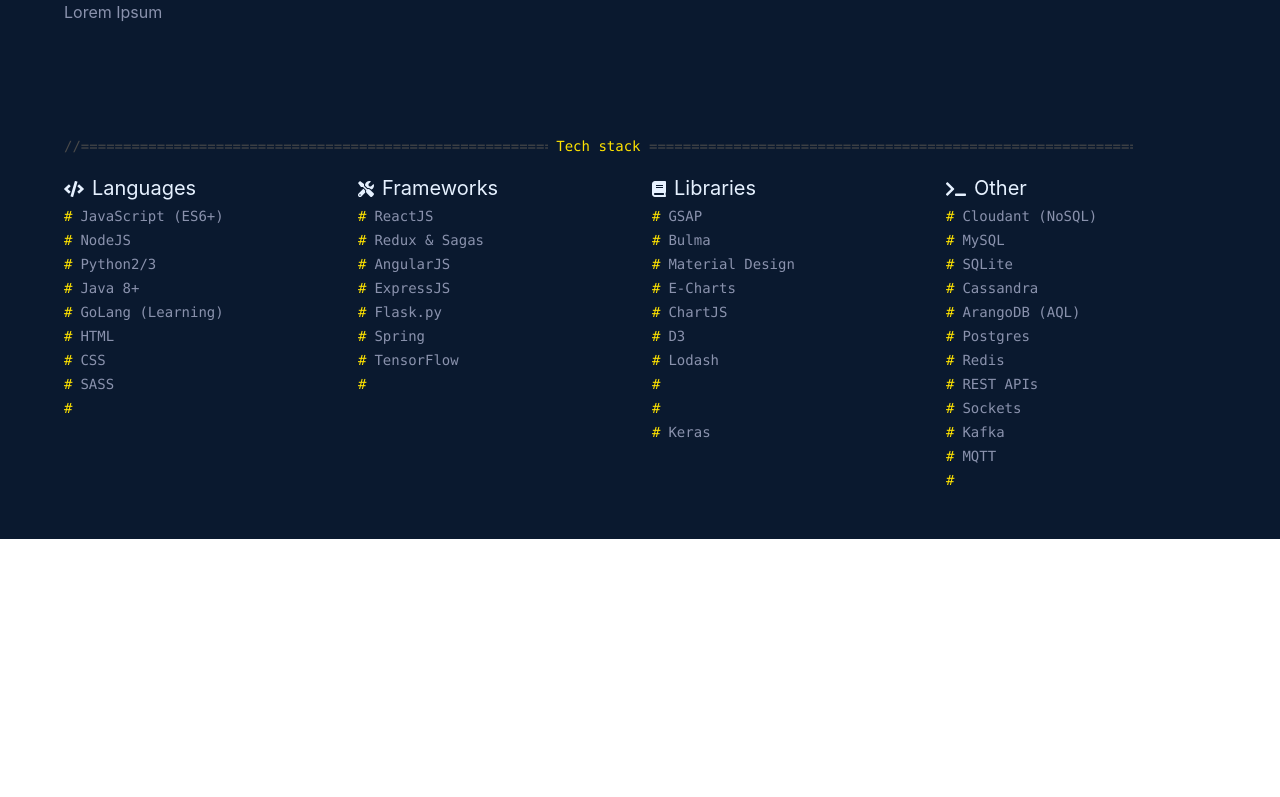
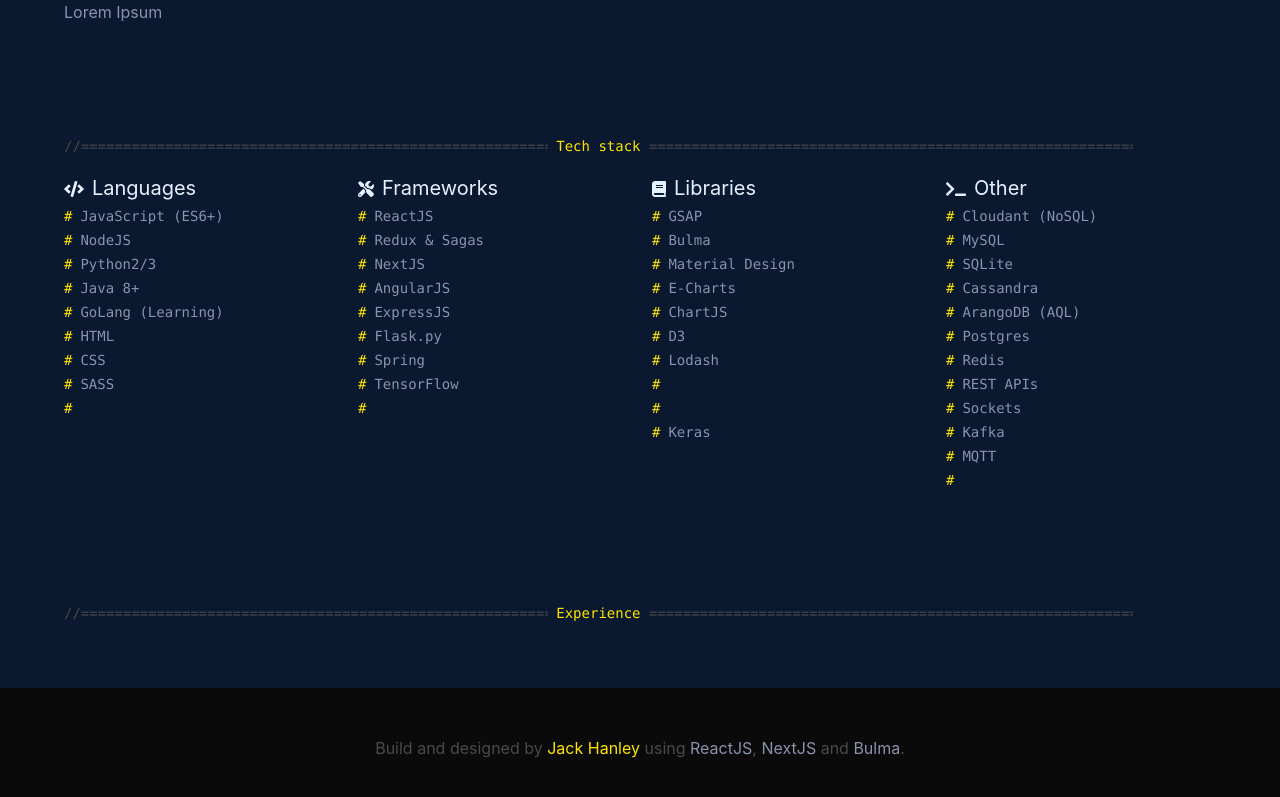
Before and after one commit to JackHanley26/jackhanley.io, a Next.js app: page / in a window 1280 px wide. Shown: the part 1093-1890 px from the top of the page. Before the commit the page ends 1632 px from the top, so only its background shows below. Built offline with nearby package versions, Linux system fonts and the light colour scheme.

Commit message:
Added footer section

```diff
--- /dev/null
+++ b/components/Footer/Footer.js
@@ -0,0 +1,35 @@
+import React, {Component} from 'react';
+import app from "../../package";
+import {FontAwesomeIcon} from "@fortawesome/react-fontawesome";
+import {} from "@fortawesome/free-solid-svg-icons";
+
+class Footer extends Component {
+  constructor(props) {
+    super(props);
+  }
+
+  render() {
+    return (
+      <footer className="footer has-background-black">
+        <div className="content has-text-centered">
+          <p>
+            Build and designed by&nbsp;
+            <a className="primary-font-color" href="http://jackhanley.io" target="_blank">{app.author}</a> using&nbsp;
+            <a className="dull-font-color" href="https://reactjs.org" target="_blank">ReactJS</a>,&nbsp;
+            <a className="dull-font-color" href="https://nextjs.org" target="_blank">NextJS</a> and&nbsp;
+            <a className="dull-font-color" href="https://bulma.io" target="_blank">Bulma</a>.
+          </p>
+        </div>
+
+        <div className="container is-centered">
+          {/*<FontAwesomeIcon icon={faCode} style={{margin: 'auto'}}/>*/}
+        </div>
+
+      </footer>
+    )
+  }
+}
+
+Footer.propTypes = {};
+
+export default Footer;
--- a/config/main.js
+++ b/config/main.js
@@ -83,6 +83,11 @@ export const techStack = {
       name: "reduxAndSagas",
       label: "Redux & Sagas",
       link: "https://redux-saga.js.org/"
+    },
+    {
+      name: "next",
+      label: "NextJS",
+      link: "https://nextjs.org"
     },
     {
       name: "angular",
--- a/pages/index.js
+++ b/pages/index.js
@@ -6,22 +6,30 @@ import Button from "../components/Button/Button";
 import Divider from "../components/Divider/Divider";
 import {FontAwesomeIcon} from "@fortawesome/react-fontawesome";
 import {faCode, faTools, faBook, faTerminal, faCaretRight} from "@fortawesome/free-solid-svg-icons";
+import app from '../package';
+import Footer from "../components/Footer/Footer";
 
 class Index extends Component {
 
   constructor(props) {
     super(props);
 
-    this.greeting = null;
-    this.title = null;
-    this.subtitle = null;
-    this.profile = null;
-    this.button = null;
-    this.myTween = new TimelineLite({paused: true});
+    this.greeting = React.createRef();
+    this.title = React.createRef();
+    this.subtitle = React.createRef();
+    this.profile = React.createRef();
+    this.button = React.createRef();
+    this.landingTween = new TimelineLite({paused: true});
+
+    this.languages = React.createRef();
+    this.frameworks = React.createRef();
+    this.libraries = React.createRef();
+    this.others = React.createRef();
+    this.techStackTween = new TimelineLite({paused: true});
   }
 
   componentDidMount() {
-    this.myTween
+    this.landingTween
       .delay(0.5)
       .from(this.greeting, 0.7, {y: 30, opacity: 0})
       .from(this.title, 0.3, {y: 30, opacity: 0})
@@ -90,8 +98,7 @@ class Index extends Component {
 
             <div className="columns is-mobile is-multiline">
 
-
-              <div className="column tech-column bright-font-color">
+              <div className="column tech-column bright-font-color" ref={div => this.languages = div}>
                 <FontAwesomeIcon icon={faCode}/>
                 <span className="tech-title">Languages</span>
                 <div className="tech-list dull-font-color">
@@ -106,7 +113,7 @@ class Index extends Component {
                 </div>
               </div>
 
-              <div className="column tech-column bright-font-color">
+              <div className="column tech-column bright-font-color" ref={div => this.languages = div}>
                 <FontAwesomeIcon icon={faTools}/>
                 <span className="tech-title">Frameworks</span>
                 <div className="tech-list dull-font-color">
@@ -121,7 +128,7 @@ class Index extends Component {
                 </div>
               </div>
 
-              <div className="column tech-column bright-font-color">
+              <div className="column tech-column bright-font-color" ref={div => this.languages = div}>
                 <FontAwesomeIcon icon={faBook}/>
                 <span className="tech-title">Libraries</span>
                 <div className="tech-list dull-font-color">
@@ -136,7 +143,7 @@ class Index extends Component {
                 </div>
               </div>
 
-              <div className="column tech-column bright-font-color">
+              <div className="column tech-column bright-font-color" ref={div => this.languages = div}>
                 <FontAwesomeIcon icon={faTerminal}/>
                 <span className="tech-title">Other</span>
                 <div className="tech-list dull-font-color">
@@ -156,6 +163,17 @@ class Index extends Component {
           </div>
         </section>
 
+        <section id="experience" className="section">
+          <div className="container">
+
+            <Divider label={'Experience'}/>
+
+          </div>
+        </section>
+
+
+       <Footer/>
+
       </Layout>
     )
   }
--- a/styles/styles.sass
+++ b/styles/styles.sass
@@ -128,6 +128,10 @@ $dull: rgb(138, 146, 173)
 a
   text-decoration: none
   color: inherit
+  transition: 0.5s
+  &:hover
+    color: $bright
+
 
 .tech-list
   .tech-item
```
Also changed, not shown: 1 other file (tests, documents, lock files or other folders).
